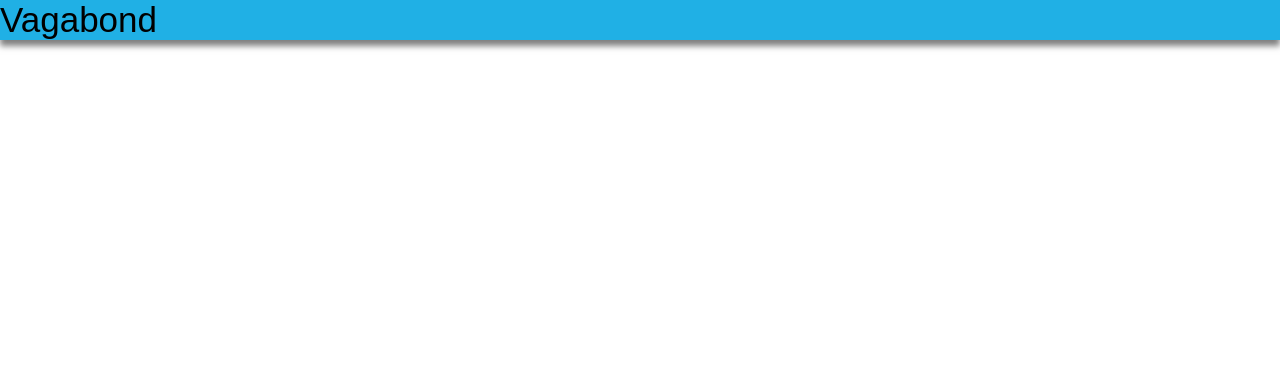
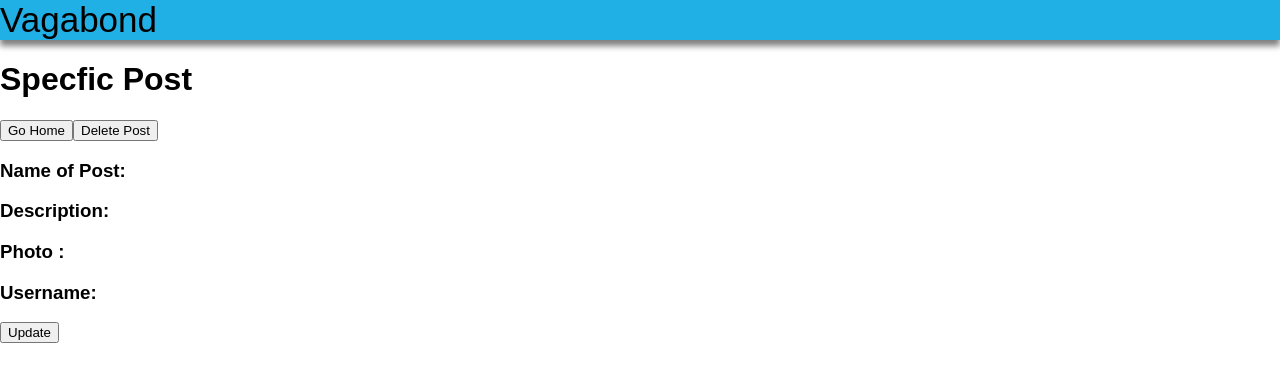
Before and after one commit to benwill777/group_project_vagabond, a React (Create React App) app in the folder client/: page /cities/1/posts/1 in a window 1280 px wide. Shown: the top 382 px of the page. Built offline with nearby package versions, Linux system fonts and the light colour scheme; no server answers.

Commit message:
got post delete

```diff
--- a/client/src/App.js
+++ b/client/src/App.js
@@ -2,10 +2,11 @@ import React, { Component } from 'react'
 import logo from './logo.svg'
 import './App.css'
 import axios from 'axios'
-import { BrowserRouter as Router, Route, Link } from "react-router-dom"
+import { BrowserRouter as Router, Route, Link, Switch } from "react-router-dom"
 import Navbar from './components/Navbar'
 import HomePage from './components/HomePage'
 import SpecificCityPage from './components/SpecificCityPage'
+import SpecificPost from './components/SpecificPost'
 
 
 
@@ -17,6 +18,7 @@ class App extends Component {
     return (
 
       <Router>
+        <Switch>
           <div>
             <Navbar>
               <h1>Vagabond</h1>
@@ -25,11 +27,11 @@ class App extends Component {
 
             <Route exact path="/" component={HomePage} />
             <Route exact path="/cities/:id" component={SpecificCityPage} />
-
-
+            <Route exact path="/cities/:cityId/posts/:postId" component={SpecificPost} />
 
           </div>
 
+        </Switch>
       </Router>
     );
   }
--- a/client/src/components/SpecificCityPage.js
+++ b/client/src/components/SpecificCityPage.js
@@ -2,12 +2,13 @@ import React, { Component } from 'react'
 import axios from 'axios'
 import styled from 'styled-components'
 import NewPost from './NewPost'
-
+import SpecificPost from './SpecificPost'
+import { Link } from 'react-router-dom'
 class SpecificCityPage extends Component {
     state = {
         cities: [],
         posts: [],
-        shiwNewForm: false
+        showNewForm: false
     }
 
     componentDidMount() {
@@ -45,11 +46,11 @@ class SpecificCityPage extends Component {
     }
     render() {
         console.log(this.state.posts)
-
+        const cityId = this.props.match.params.id;
         const postData = this.state.posts.map(post => (
 
             <div key={post.id}>
-                <h3>{post.title}</h3>
+                <Link to={`/cities/${cityId}/posts/${post.id}`}>{post.title}</Link>
                 <h4> {post.description}</h4>
                 <h4> {post.post_photo_url}</h4>
                 <h4> {post.posted_user_name} </h4>
@@ -61,6 +62,7 @@ class SpecificCityPage extends Component {
                 {postData}
                 <button onClick={this.toggleShowNewForm}>Create New Post </button>
                 {this.state.showNewForm ? <NewPost fetchCityAndPostData={this.fetchCityAndPostData} cityId={this.state.cities.id} toggleShowNewForm={this.toggleShowNewForm} /> : null}
+                <SpecificPost fetchCityAndPostData={this.fetchCityAndPostData} cityId={this.state.cities.id} />
             </div>
         );
     }
--- a/client/src/components/SpecificPost.js
+++ b/client/src/components/SpecificPost.js
@@ -1,28 +1,77 @@
 import React, { Component } from 'react';
 import axios from 'axios'
-import Link from 'react-router-dom'
+import { Link } from 'react-router-dom'
 import styled from 'styled-components'
 
 class SpecificPost extends Component {
     state = {
-        post: {}
+        post: {},
+        showUpdateForm: false
+    }
+    toggleShowUpdateForm = () => {
+        this.setState({ showUpdateForm: !this.state.showUpdateForm })
     }
 
     componentDidMount = () => {
         this.getSpecificPost()
     }
+    handleChange = (event) => {
+        const post = { ...this.state.post }
+        post[event.target.title] = event.target.value
+        this.setState({ post });
+    }
 
     getSpecificPost = () => {
+        const postId = this.props.match.params.postId;
+        const cityId = this.props.match.params.cityId;
+        console.log("postID:", postId)
+        axios.get(`/api/cities/${cityId}/posts/${postId}`)
+            .then((res) => {
+                console.log("coming from getSpecificPost", res.data)
+                this.setState({ post: res.data })
+            })
 
+
+    }
+    removePost = () => {
+        const postId = this.props.match.params.postId;
+        const cityId = this.props.match.params.cityId;
+        axios.delete(`/api/cities/${cityId}/posts/${postId}`)
+            .then(() => {
+                this.history.push("/")
+            })
+            .catch(err => {
+                console.log(err);
+            });
+    };
+    editPost = (event) => {
+        event.preventDefault()
+        const postId = this.state.post.id
+        const payload = this.state.post
+        console.log("editpost is being called")
+        axios.put(`/api/cities/${this.props.cityId}/posts/${postId}`, payload)
     }
 
     render() {
         return (
             <div>
+                <h1>Specfic Post</h1>
+                <Link to='/'><button>Go Home</button></Link>
+                <button onClick={this.removePost}>Delete Post</button>
+                <h3>Name of Post: {this.state.post.title}</h3>
+                <h3>Description: {this.state.post.description}</h3>
+                <h3>Photo : {this.state.post.post_photo_url}</h3>
+                <h3>Username: {this.state.post.posted_user_name}</h3>
 
-            </div>
+                <button onClick={this.toggleShowUpdate}>
+                    Update {this.state.post.name}
+                </button></div>
+
+
+
         );
-    }
+    };
 }
 
+
 export default SpecificPost;
```
Also changed, not shown: client/src/components/SpecificPostsPage.js (deleted, +0 -14 lines), client/src/components/UpdatePosts.js (added, +13 -0 lines). Lines whose indentation alone changed are shown as unchanged.
